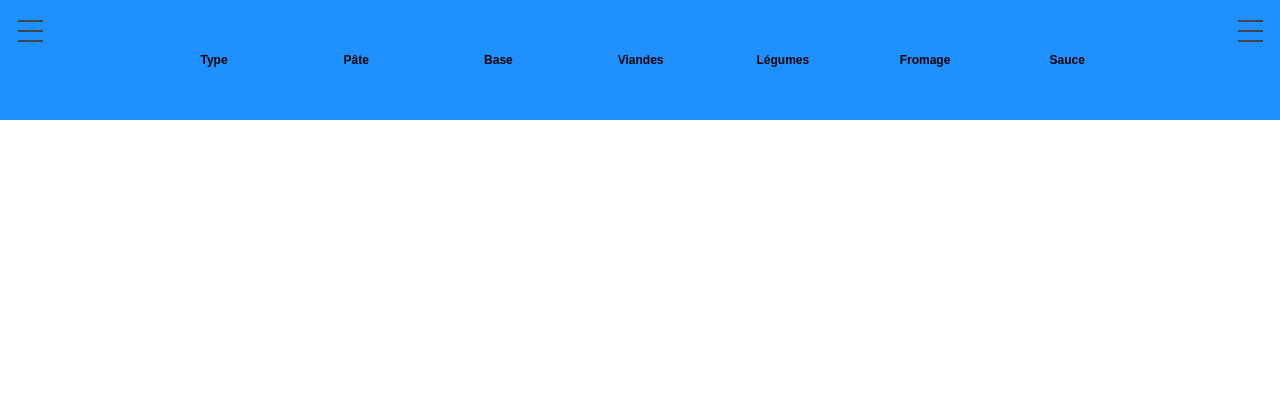
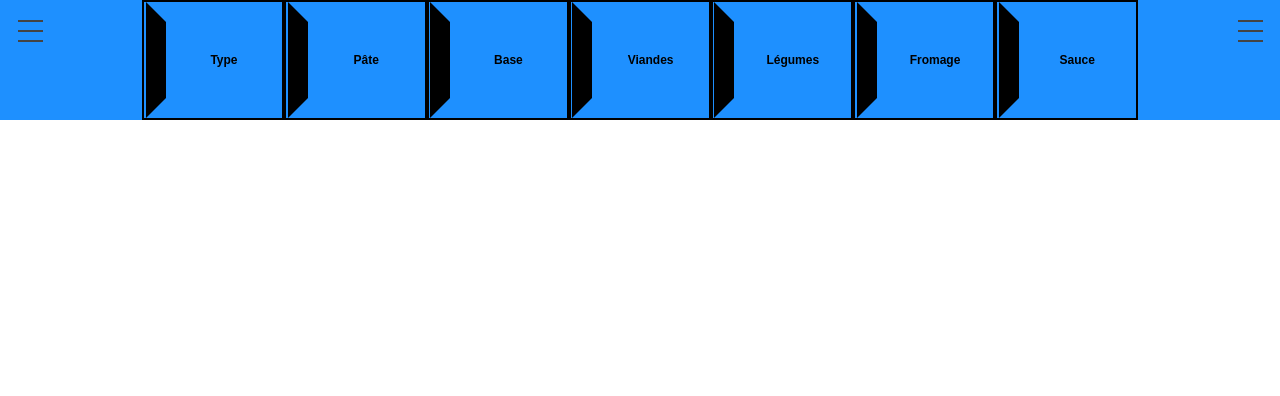
Before and after one commit to Quentinprm/PizzaBurgerUI-UX, a PHP site: page /index.php?ad=type.html in a window 1280 px wide; the page is wider, and only the part inside the window is pictured. Shown: the top 396 px of that part. Run offline with PHP 8.4, Linux system fonts and the light colour scheme.

Commit message:
debut fleche

```diff
--- a/home.css
+++ b/home.css
@@ -58,6 +58,7 @@ body {
   display: flex;
   height: 100%;
   background-color:dodgerblue;
+  border: 2px solid black;
 }
 
 #menu li img{
@@ -74,9 +75,6 @@ body {
   width: 100%;
   display: flex;
   margin-left: 1%;
-}
-
-#menu li:after{
   border-top: 20px solid transparent;
   border-bottom: 20px solid transparent;
   border-left: 20px solid black;
```
